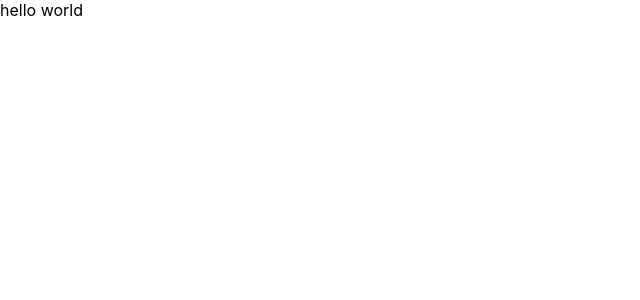
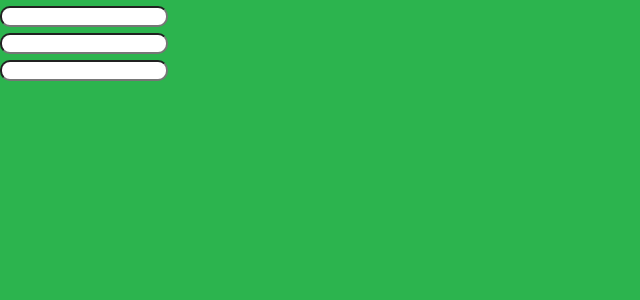
Before and after one commit to archiejnr/all-things-sass, a React (Create React App) app in the folder sass-freestyling/: page / in a window 1280 px wide. Shown: the top 300 px of the page, without its empty margins (0-640 px from the left). Built offline with nearby package versions, Linux system fonts and the light colour scheme.

Commit message:
css on steroids

```diff
--- a/sass-freestyling/src/App.js
+++ b/sass-freestyling/src/App.js
@@ -1,13 +1,26 @@
 import React from 'react';
 import './App.css';
+import './app.scss';
+import Parameters from './components/parameters.js';
+import Display from './components/display.js';
 
-
-function App() {
-  return (
+class App extends React.Component{
+  constructor(props){
+    super(props)
+    this.state={
+      dako:"yes sirrr"
+    }
+  }
+  render(){
+    return(
       <div>
-          hello world
-      </div>
-  );
+          <div id="left">
+            <Parameters />
+          </div>
+          <div id="right">
+            <Display />
+          </div>
+      </div>)
+  }
 }
-
 export default App;
--- /dev/null
+++ b/sass-freestyling/src/app.scss
@@ -0,0 +1,40 @@
+$archie:rgb(44, 180, 78);
+$primary:rgb(77, 193, 236);
+
+
+@mixin borderRadius($x){
+  border-radius: $x;
+}
+@mixin display($where){
+  display:$where;
+}
+
+body{
+  background: $archie;
+}
+#parameters{
+  display:block;
+  width:25%;
+  line-height:25px;
+  font-size: 25px;
+  input{
+    width:100%;
+    text-align: center;
+    @include borderRadius(10px);
+  }
+  button{
+    background:$primary;
+    padding:2px;
+    width:100%;
+    @include display(center);
+    @include borderRadius(10px);
+  }
+}
+#right{
+  width:50%;
+  float:right;
+}
+#left{
+    width:50%;
+    float:left;
+}
--- /dev/null
+++ b/sass-freestyling/src/components/components/display.js
@@ -0,0 +1,3 @@
+import React from 'react';
+import '../App.css';
+import '../app.scss';
--- /dev/null
+++ b/sass-freestyling/src/components/display.js
@@ -0,0 +1,13 @@
+import React from 'react';
+import '../App.css';
+import '../app.scss';
+
+function Display(props){
+  return(
+    <div id="display">
+
+    </div>
+  )
+}
+
+export default Display;
--- /dev/null
+++ b/sass-freestyling/src/components/parameters.js
@@ -0,0 +1,17 @@
+import React from 'react';
+import '../App.css';
+import '../app.scss';
+
+
+
+function Parameter(props){
+  return(
+    <div id="parameters">
+      <input type="text" />
+      <input type="text" />
+      <input type="text" />
+    </div>
+  )
+};
+
+export default Parameter;
```
